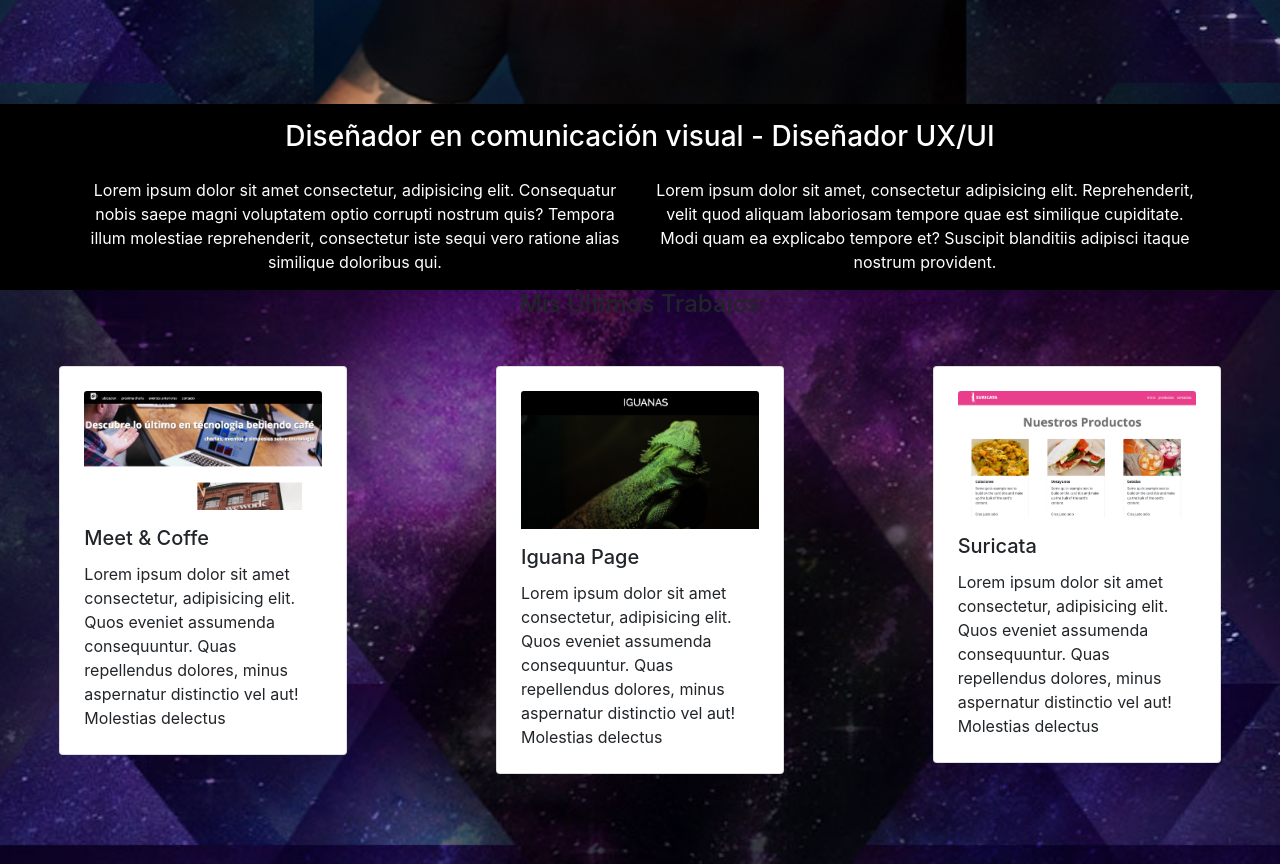
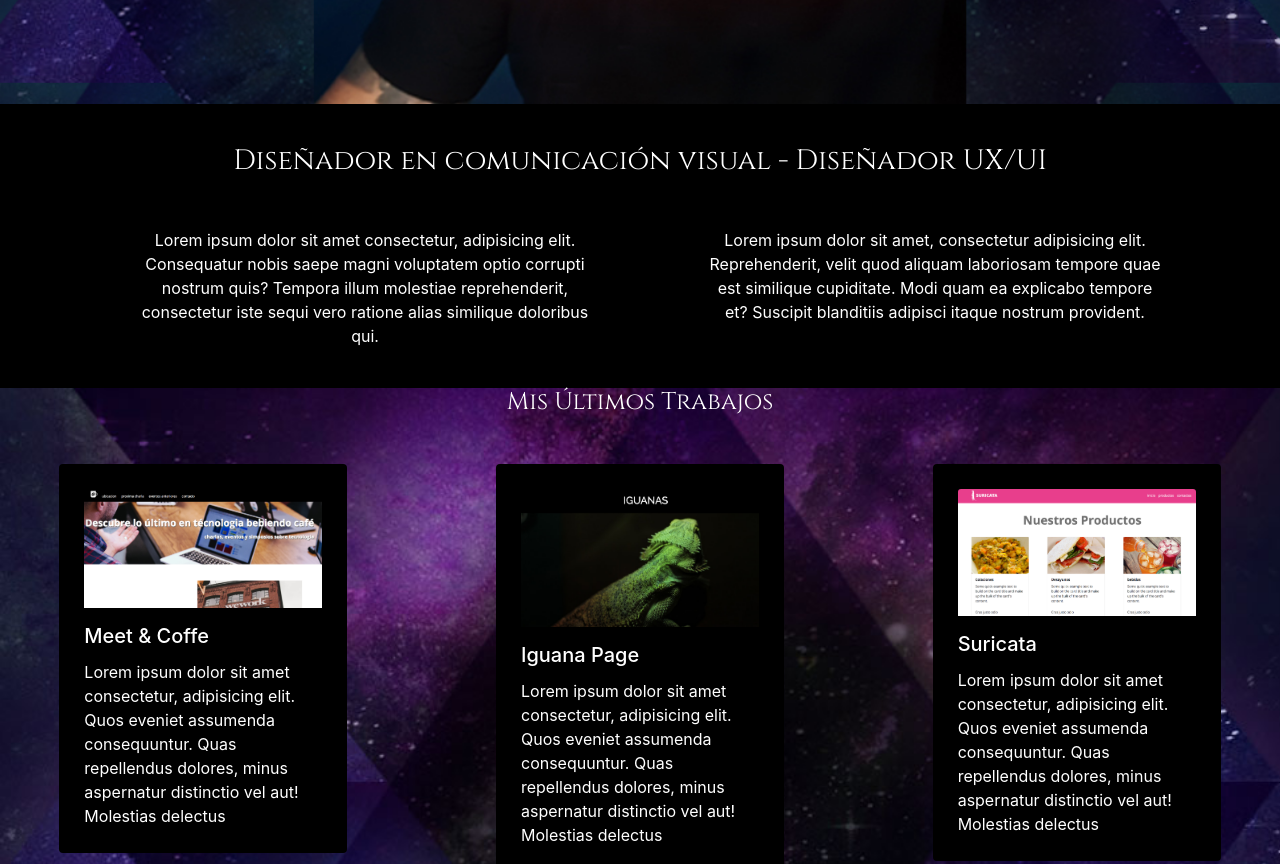
Before and after one commit to alqvimia/portafolio, a plain HTML site: page index.html in a window 1280 px wide. Shown: the part 760-1624 px from the top of the page. Drawn offline with nearby package versions, Linux system fonts and the light colour scheme; a script that the page names is missing.

Commit message:
con tipo

```diff
--- a/assets/css/style.css
+++ b/assets/css/style.css
@@ -2,6 +2,12 @@
     background-color: #000000 !important;
     position: fixed top;
     width: 100%;
+}
+
+.navbar h1 {
+    font-family: 'Cinzel', serif;
+    font-size: 20px;
+
 }
 
 .hero__section {
@@ -12,6 +18,12 @@
     background-size:cover ;
     width: 100vw;
     height: 100vh;
+}
+
+h4 {
+    color: #ffffff;
+    font-family: 'Cinzel', serif;
+
 }
 
 header h1 {
@@ -33,11 +45,27 @@ header h2 {
     width: 100vw;
 }
 
+.acerca h3 {
+    margin: 40px;
+    font-family: 'Cinzel', serif;
+
+}
+
+.acerca p {
+    margin: 10px 30px 40px 50px;
+}
+
 .tarjetero {
     background-image: url(../img/fondo.jpg);
     background-repeat: no-repeat;
     background-size: cover;
 }
+
+.card {
+    background-color: black;
+    color: #ffffff;
+}
+
 
 @media (min-width: 200px) {
 
--- a/index.html
+++ b/index.html
@@ -6,6 +6,7 @@
     <meta name="viewport" content="width=device-width, initial-scale=1.0">
     <meta http-equiv="X-UA-Compatible" content="ie=edge">
     <title>Portafolio Sebastián</title>
+    <link href="https://fonts.googleapis.com/css?family=Cinzel:400,700&display=swap" rel="stylesheet">
     <!--bootstrap-->
     <link rel="stylesheet" href="https://stackpath.bootstrapcdn.com/bootstrap/4.4.1/css/bootstrap.min.css"
         integrity="sha384-Vkoo8x4CGsO3+Hhxv8T/Q5PaXtkKtu6ug5TOeNV6gBiFeWPGFN9MuhOf23Q9Ifjh" crossorigin="anonymous">
```
